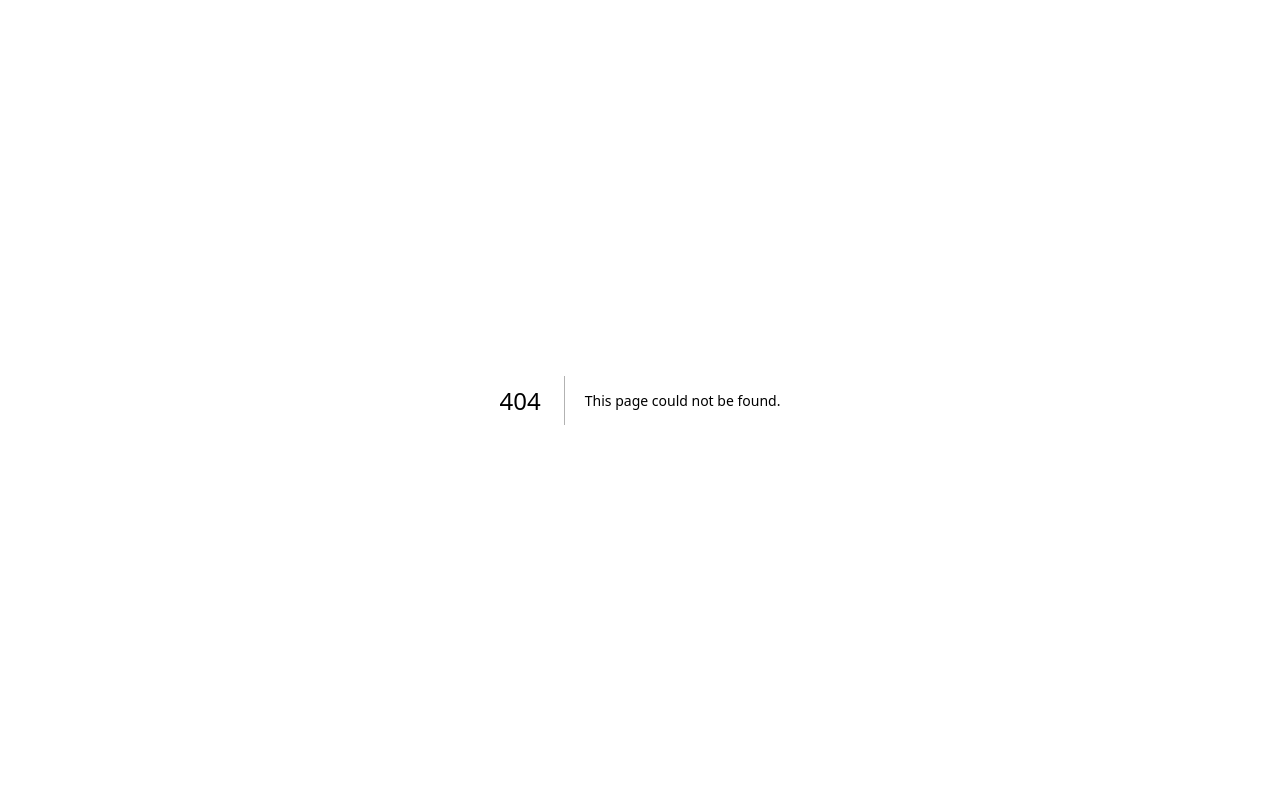
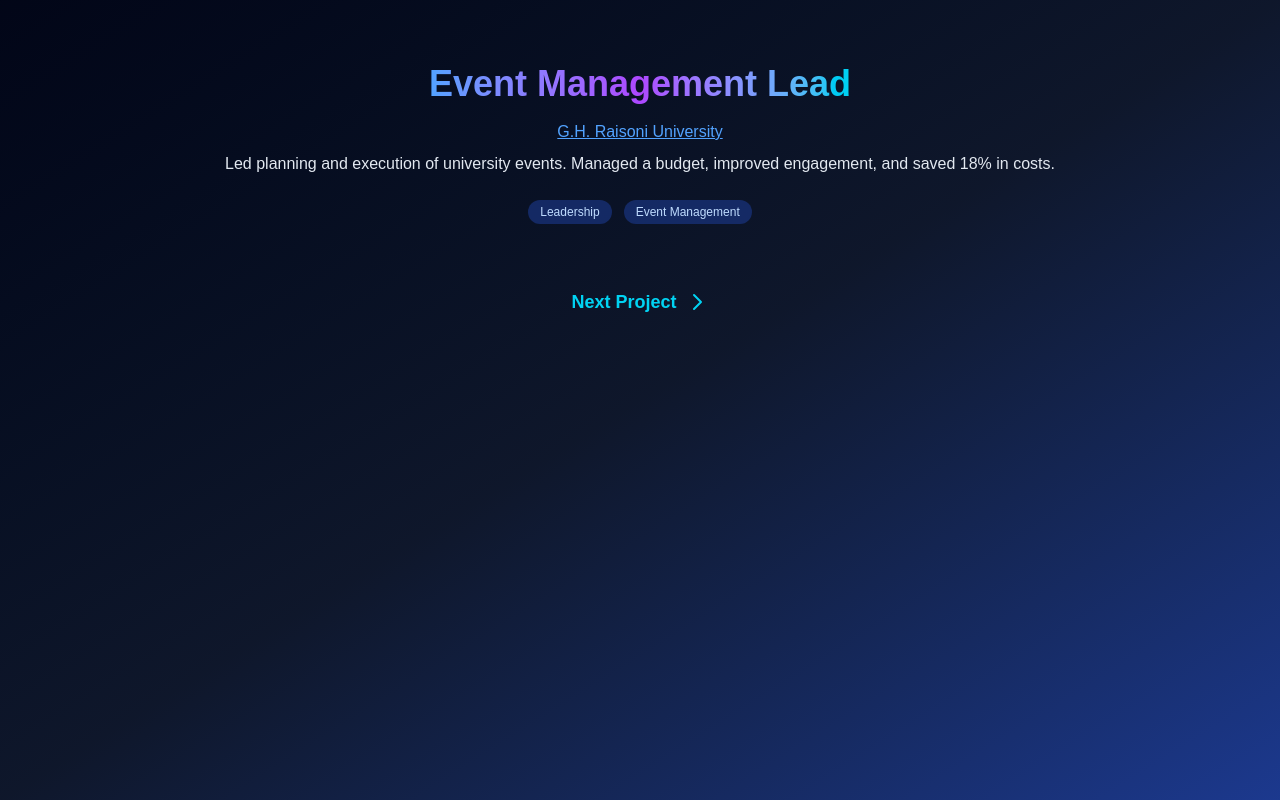
Before and after one commit to JaySangani/portfolio_website, a Next.js app: page /projects/event-management-lead in a window 1280 px wide. Before the commit this address had no page. Built offline with nearby package versions, Linux system fonts and the light colour scheme.

Commit message:
made project tiles clickable and opens detailed page

```diff
--- /dev/null
+++ b/src/app/projects/[slug]/page.tsx
@@ -0,0 +1,58 @@
+import { projectsData } from "@/data/projectsData";
+import Link from "next/link";
+
+export default function ProjectDetailPage({ params }: { params: { slug: string } }) {
+  const projectIndex = projectsData.findIndex((p) => p.slug === params.slug);
+  const project = projectsData[projectIndex];
+
+  if (!project) {
+    return <div className="text-center text-red-400 mt-10">Project not found</div>;
+  }
+
+  // Calculate next project (loops back to first)
+  const nextIndex = (projectIndex + 1) % projectsData.length;
+  const nextProject = projectsData[nextIndex];
+
+  return (
+    <main className="min-h-screen flex flex-col items-center py-16 px-4 bg-gradient-to-br from-slate-950 via-slate-900 to-blue-900">
+      <h1 className="text-3xl md:text-4xl font-bold bg-gradient-to-r from-blue-400 via-purple-500 to-cyan-400 bg-clip-text text-transparent mb-4">
+        {project.title}
+      </h1>
+      <a
+        href={project.orgUrl}
+        target="_blank"
+        rel="noopener noreferrer"
+        className="text-blue-400 underline mb-2"
+      >
+        {project.org}
+      </a>
+      <p className="mb-6 text-slate-200">{project.description}</p>
+      <div className="flex flex-wrap gap-3 mb-8">
+        {project.tech.map((tech) => (
+          <span
+            key={tech}
+            className="bg-blue-900/60 text-blue-200 px-3 py-1 rounded-full text-xs font-medium"
+          >
+            {tech}
+          </span>
+        ))}
+      </div>
+      {/* Next arrow */}
+      <Link
+        href={`/projects/${nextProject.slug}`}
+        className="flex items-center gap-2 mt-8 text-cyan-400 hover:underline text-lg font-bold transition-all duration-200 group"
+      >
+        Next Project
+        <svg
+          className="w-6 h-6 group-hover:translate-x-1 transition-transform duration-200"
+          fill="none"
+          stroke="currentColor"
+          strokeWidth={2}
+          viewBox="0 0 24 24"
+        >
+          <path strokeLinecap="round" strokeLinejoin="round" d="M9 5l7 7-7 7" />
+        </svg>
+      </Link>
+    </main>
+  );
+}
--- a/src/components/ProjectsSection.tsx
+++ b/src/components/ProjectsSection.tsx
@@ -1,6 +1,7 @@
 "use client";
 import { projectsData } from "@/data/projectsData";
 import { motion } from "framer-motion";
+import Link from "next/link";
 
 export default function ProjectsSection() {
   const topProjects = projectsData.slice(0, 3);
@@ -18,23 +19,41 @@ export default function ProjectsSection() {
       </motion.h2>
       <div className="flex flex-col gap-8 max-w-5xl w-full">
         {topProjects.map((project) => (
+          <Link
+            key={project.slug}
+            href={`/projects/${project.slug}`}
+            className="block"
+            prefetch={false}
+          >
             <motion.div
-            key={project.title}
               initial={{ opacity: 0, y: 60 }}
               whileInView={{ opacity: 1, y: 0 }}
               viewport={{ once: true }}
               transition={{ duration: 0.7 }}
-            className="rounded-2xl bg-white/10 p-8 shadow-2xl border border-blue-900/20 backdrop-blur-2xl w-full"
+              className="
+                rounded-2xl bg-white/10 p-8 shadow-2xl border border-blue-900/20 backdrop-blur-2xl w-full
+                transition-all duration-300 ease-in-out
+                hover:scale-105
+                hover:shadow-[0_0_24px_8px_rgba(34,197,243,0.25),0_2px_16px_2px_rgba(139,92,246,0.20)]
+              "
             >
               <h3 className="text-xl font-bold mb-1 text-blue-200">{project.title}</h3>
-            <a
-              href={project.orgUrl}
-              target="_blank"
-              rel="noopener noreferrer"
-              className="text-sm text-blue-400 underline mb-2 inline-block"
+              {/* Use span here instead of <a> */}
+              <span
+                onClick={e => {
+                  e.stopPropagation(); // Prevent triggering the tile click
+                  window.open(project.orgUrl, "_blank");
+                }}
+                className="text-sm text-blue-400 underline mb-2 inline-block cursor-pointer"
+                tabIndex={0}
+                onKeyDown={e => {
+                  if (e.key === "Enter") {
+                    window.open(project.orgUrl, "_blank");
+                  }
+                }}
               >
                 {project.org}
-            </a>
+              </span>
               <p className="mb-4 text-slate-200">{project.description}</p>
               <div className="flex flex-wrap gap-3 mt-4">
                 {project.tech.map((tech) => (
@@ -47,6 +66,7 @@ export default function ProjectsSection() {
                 ))}
               </div>
             </motion.div>
+          </Link>
         ))}
       </div>
     </section>
--- a/src/data/projectsData.ts
+++ b/src/data/projectsData.ts
@@ -1,6 +1,7 @@
 export const projectsData = [
   {
     title: "Fine Default Prediction Model",
+    slug: "fine-default-prediction-model",
     org: "Department of Government Services",
     orgUrl: "#",
     description:
@@ -9,6 +10,7 @@ export const projectsData = [
   },
   {
     title: "Water Availability Forecasting",
+    slug: "water-availability-forecasting",
     org: "Monash University",
     orgUrl: "#",
     description:
@@ -17,6 +19,7 @@ export const projectsData = [
   },
   {
     title: "Event Management Lead",
+    slug: "event-management-lead",
     org: "G.H. Raisoni University",
     orgUrl: "#",
     description:
```
Lines whose indentation alone changed are shown as unchanged.
